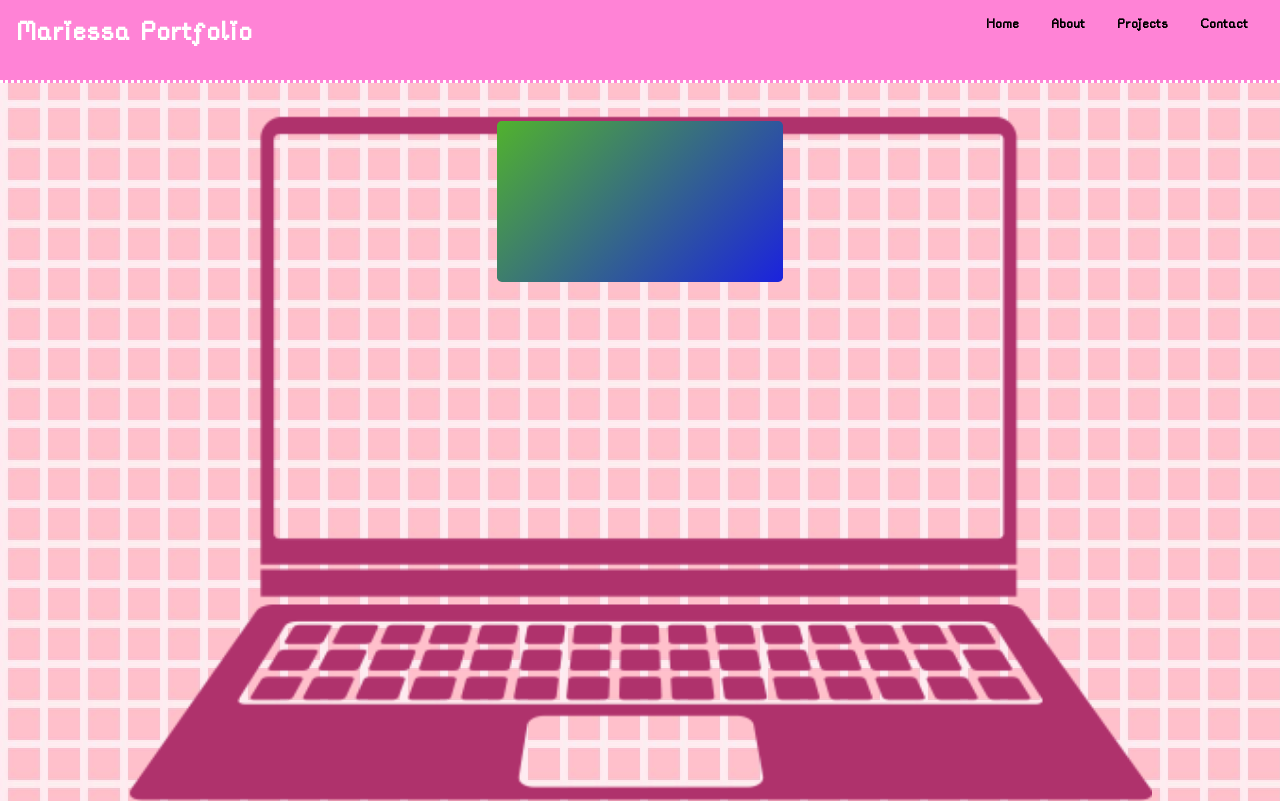
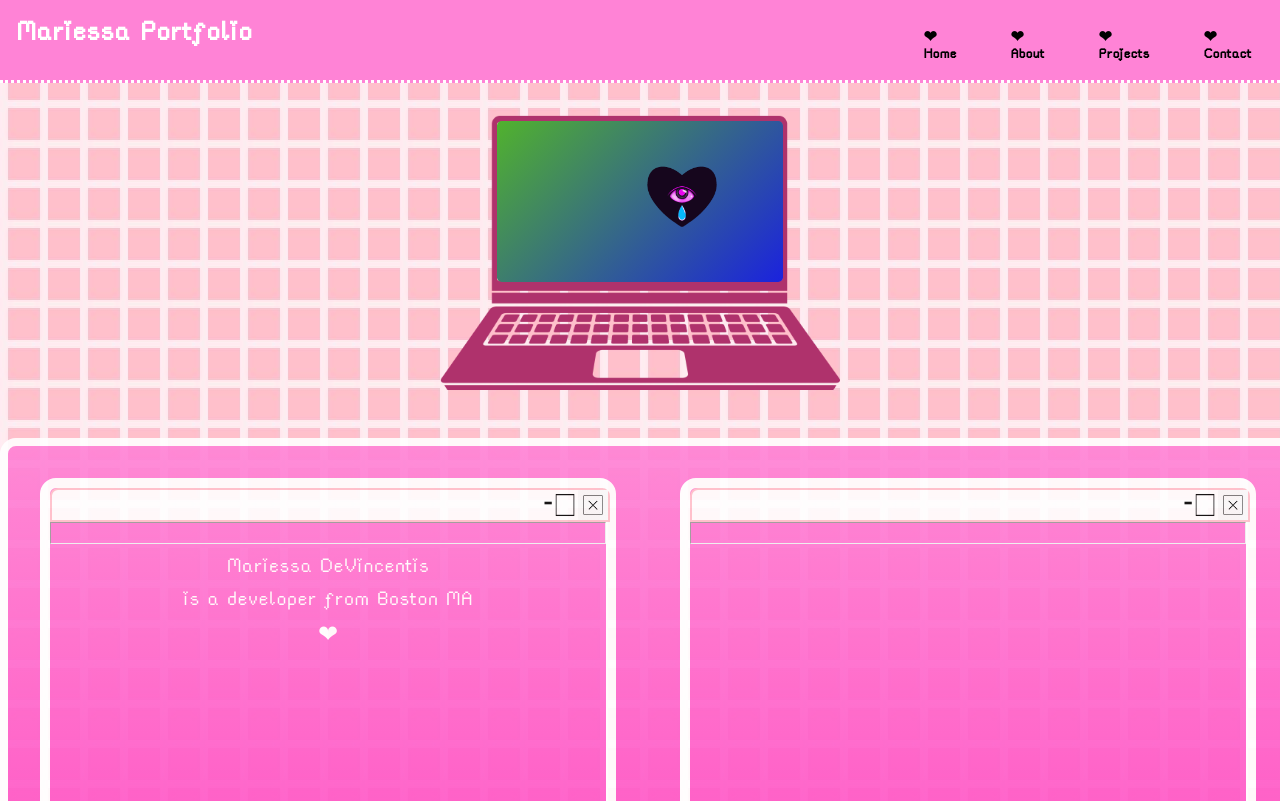
Before and after one commit to mariessad/perScholas, a plain HTML site: page week2/portfolio/index.html in a window 1280 px wide. Shown: the top 801 px of the page. Drawn offline with Linux system fonts and the light colour scheme; files whose address does not match are found by name.

Commit message:
Portfolio progress, add css browser border style, add images including gif

```diff
--- a/week2/portfolio/app.js
+++ b/week2/portfolio/app.js
@@ -4,7 +4,7 @@
 //   document.querySelector("nav").innerHTML = "color:red";
 // }
 
-//
+// Changing colors div
 
 const HEX_ALPHABET = "0123456789abcdef";
 const COLORS_NUM = 2;
--- a/week2/portfolio/index.html
+++ b/week2/portfolio/index.html
@@ -9,38 +9,57 @@
   <link rel="stylesheet" href="./style.css" />
 </head>
 <body>
-  <nav onclick="colorChange()">
+  <nav onclick="">
     <p class="nav-title">Mariessa Portfolio</p>
     <ul class="nav-ul">
-      <li>Home</li>
+      <li>❤ Home</li>
 
-      <li>About</li>
+      <li>❤ About</li>
 
-      <li>Projects</li>
+      <li>❤ Projects</li>
 
-      <li>Contact</li>
+      <li>❤ Contact</li>
     </ul>
   </nav>
   <main>
     <div class="hero-section">
       <!-- Laptop-->
+      <img class="gif" src="./images/heart_icon_gif.gif" />
       <img class="hero-image" src="./images/NicePng_laptop-png_1694360.png" />
       <div class="rainbow colors"></div>
     </div>
     <!-- about section -->
     <div class="about">
       <div class="about-text">
+        <div class="browser-border">
+          -<img class="square-icon" src="./images/square.png" /><img
+            src="./images/close-x-icon.png"
+          />
+        </div>
+        <hr />
         <p>Mariessa DeVincentis</p>
         <p>is a developer from Boston MA</p>
+        <p>❤</p>
       </div>
-      <div class="about-image"></div>
+      <div class="about-image">
+        <div class="browser-border">
+          -<img class="square-icon" src="./images/square.png" />
+          <img src="./images/close-x-icon.png" />
+        </div>
+        <hr />
+      </div>
     </div>
     <div class="projects">
       <div class="project-card">
         <a href=""
-          ><img class="project-image" src="./images/alertle-1.jpg"
+          ><div class="browser-border">
+            -<img class="square-icon" src="./images/square.png" />
+            <img src="./images/close-x-icon.png" />
+          </div>
+          <hr />
+          <img class="project-image" src="./images/alertle-1.jpg"
         /></a>
-        <p class="card-title">Project 1</p>
+        <p class="card-title">ALERTLE</p>
         <p class="card-text">Project 1 text</p>
       </div>
       <div class="project-card">
@@ -60,7 +79,7 @@
       </div>
     </div>
     <!-- contact section -->
-    <div class="contact"></div>
+    <div class="contact sparkley"></div>
   </main>
   <footer></footer>
   <script src="./app.js"></script>
--- a/week2/portfolio/style.css
+++ b/week2/portfolio/style.css
@@ -35,6 +35,7 @@ nav {
 
 .nav-ul > li {
   margin: 1rem;
+  padding: 3%;
   list-style: none;
   font-weight: bold;
   /* padding: 0.5rem; */
@@ -55,12 +56,21 @@ nav {
 }
 
 .hero-image {
-  width: 80vw;
+  max-width: 400px;
+  /* width: 80vw; */
   /* opacity: 50%; */
   /* transform: rotate(-20deg); */
   margin-top: 2rem;
   margin-bottom: 3rem;
   color: var(--pink-two);
+}
+.gif {
+  width: 70px;
+  height: 70px;
+  position: absolute;
+  right: 44%;
+  top: 20%;
+  z-index: 2;
 }
 
 .colors {
@@ -77,7 +87,6 @@ nav {
 .rainbow {
   width: 270px;
   height: 145px;
-  max-height: 145px;
   margin-top: 2.4rem;
   border-radius: 0.3rem;
   /* margin: auto; */
@@ -89,18 +98,44 @@ nav {
   background-image: linear-gradient(var(--pink-one), var(--pink-two));
   opacity: 90%;
   border-radius: 1rem;
-  border: solid 10px white;
+  border: solid 8px white;
   display: flex;
 }
 
 .about-text {
-  width: 50vw;
+  width: 50%;
   height: auto;
   color: white;
   margin: 2rem;
   border: solid 10px white;
   border-radius: 1rem;
+  text-align: center;
 }
+
+.about-text > p {
+  margin: 10px;
+  font-size: 1.5rem;
+}
+.browser-border {
+  width: 100%;
+  height: 30px;
+  color: black;
+  background-color: white;
+  border: 2px solid pink;
+  border-top-left-radius: 0.5rem;
+  border-top-right-radius: 0.5rem;
+  font-weight: bold;
+  font-size: 25px;
+  display: flex;
+  justify-content: end;
+}
+.square-icon {
+  width: 1.6rem;
+}
+hr {
+  height: 20px;
+}
+
 .about-image {
   width: 50vw;
   height: auto;
@@ -121,8 +156,9 @@ nav {
   display: flex;
   flex-direction: column;
   justify-content: center;
+  /* align-items: stretch; */
   /* width: 50vw; */
-  height: auto;
+  /* height: auto; */
   background-color: var(--pink-one);
   margin: 1rem;
   border-radius: 0.5rem;
@@ -136,6 +172,11 @@ nav {
 }
 .card-title {
   color: white;
+  text-align: center;
+}
+
+.card-text {
+  text-align: center;
 }
 /* contact */
 .contact {
```
Also changed, not shown: week2/portfolio/images/close-x-icon.png (added), week2/portfolio/images/favicon.ico (added), week2/portfolio/images/heart_eye_tile.png (added), week2/portfolio/images/heart_icon_gif.gif (added), week2/portfolio/images/square.png (added).
